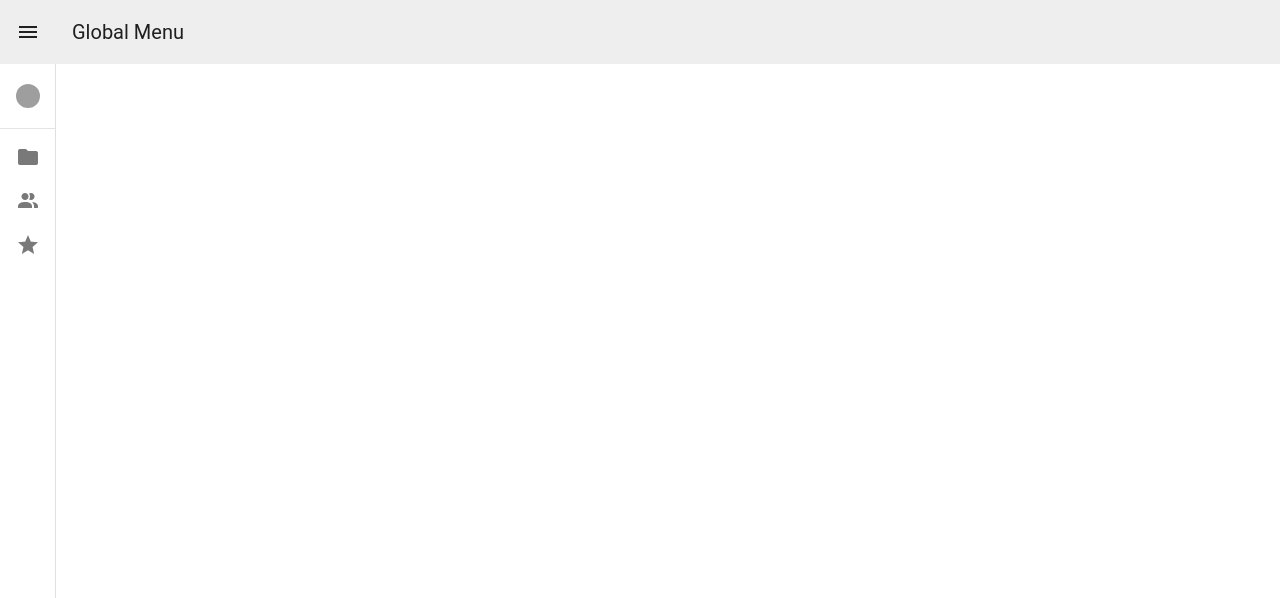
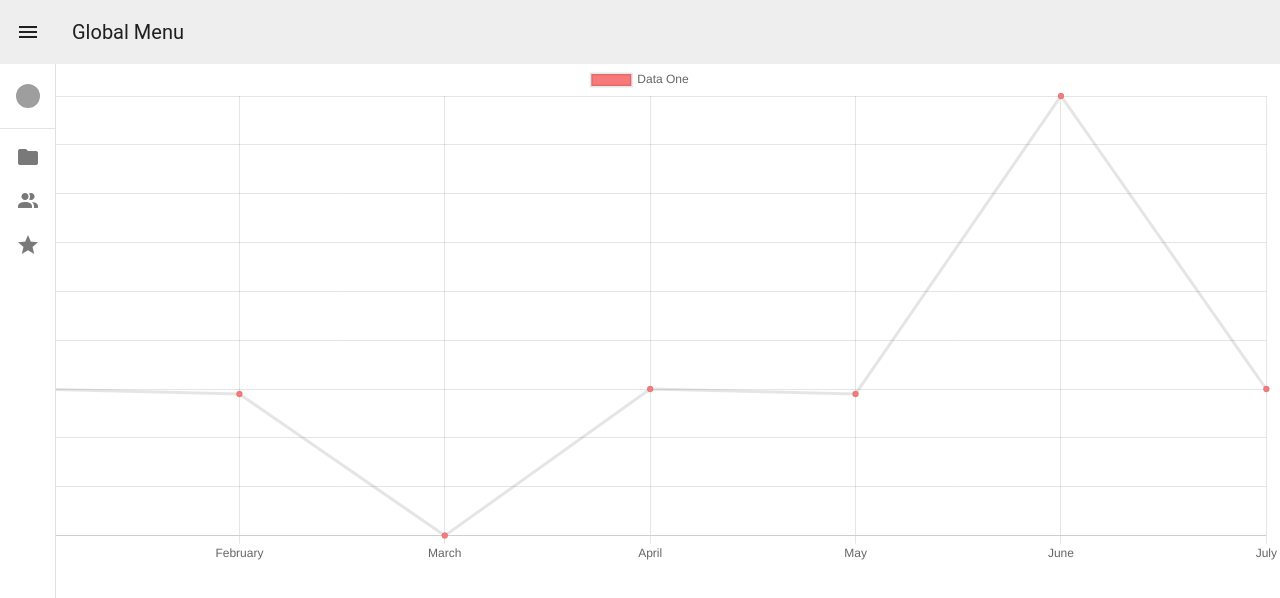
Before and after one commit to toshitk/eucalyptus, a Vue app in the folder web/: page / in a window 1280 px wide. Shown: the top 598 px of the page. Built offline with nearby package versions, Linux system fonts and the light colour scheme; grey boxes are pictures that could not be loaded.

Commit message:
feat: line chart

```diff
--- a/web/src/App.vue
+++ b/web/src/App.vue
@@ -2,17 +2,20 @@
   <div id="app">
     <GlobalMenu @toggle-drawer="toggleDrawer" />
     <ExpandMenu :drawer="drawer" @update:drawer="drawer = $event" />
+    <LineChart />
   </div>
 </template>
 
 <script lang="ts">
 import ExpandMenu from "./components/ExpandMenu.vue";
 import GlobalMenu from "./components/GlobalMenu.vue";
+import LineChart from "./components/LineChart.vue";
 
 export default {
   components: {
     ExpandMenu,
-    GlobalMenu
+    GlobalMenu,
+    LineChart,
   },
   data() {
     return {
--- /dev/null
+++ b/web/src/components/LineChart.vue
@@ -0,0 +1,45 @@
+<template>
+  <div style="height: 500px;">
+    <Line :data="data" :options="options" />
+  </div>
+</template>
+
+<script lang="ts">
+import {
+CategoryScale,
+Chart as ChartJS,
+Legend,
+LineElement,
+LinearScale,
+PointElement,
+Title,
+Tooltip
+} from 'chart.js'
+import { Line } from 'vue-chartjs'
+import * as chartConfig from './chartConfig.js'
+
+ChartJS.register(
+  CategoryScale,
+  LinearScale,
+  PointElement,
+  LineElement,
+  Title,
+  Tooltip,
+  Legend
+)
+
+export default {
+  components: {
+    Line
+  },
+  data() {
+    return chartConfig
+  }
+}
+</script>
+
+<style scoped>
+.chart-container {
+  height: 500px;
+}
+</style>
--- /dev/null
+++ b/web/src/components/chartConfig.js
@@ -0,0 +1,15 @@
+export const data = {
+  labels: ['January', 'February', 'March', 'April', 'May', 'June', 'July'],
+  datasets: [
+    {
+      label: 'Data One',
+      backgroundColor: '#f87979',
+      data: [40, 39, 10, 40, 39, 100, 40]
+    }
+  ]
+}
+
+export const options = {
+  responsive: true,
+  maintainAspectRatio: false
+}
--- a/web/tsconfig.json
+++ b/web/tsconfig.json
@@ -18,7 +18,8 @@
     "strict": true,
     "noUnusedLocals": true,
     "noUnusedParameters": true,
-    "noFallthroughCasesInSwitch": true
+    "noFallthroughCasesInSwitch": true,
+    "allowJs": true
   },
   "include": ["src/**/*.ts", "src/**/*.d.ts", "src/**/*.tsx", "src/**/*.vue", "src/Chart.js"],
   "references": [{ "path": "./tsconfig.node.json" }]
```
